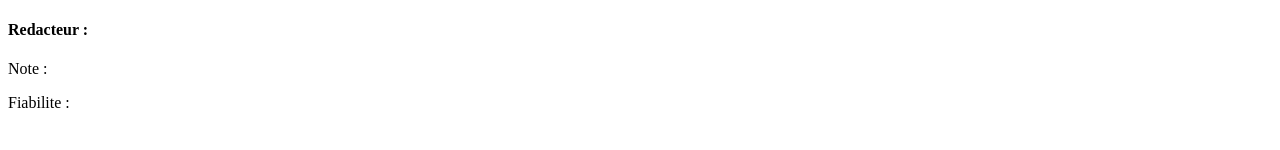
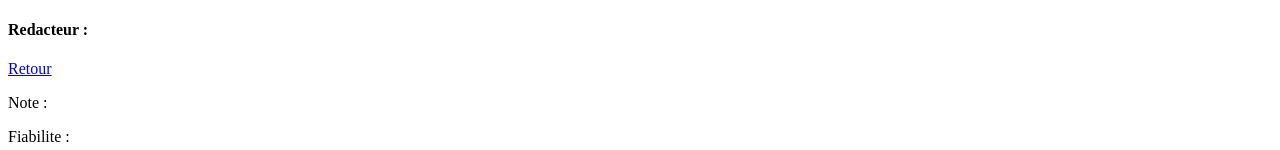
Before and after one commit to LorianSiz/WiGame, an Angular app in the folder frontend/wigame-client/: page /fiche/1 in a window 1280 px wide. Shown: the part 222-372 px from the top of the page. Built offline with nearby package versions, Linux system fonts and the light colour scheme; no server answers.

Commit message:
Add return button create

```diff
--- a/frontend/wigame-client/src/app/create-fiche/create-fiche.component.html
+++ b/frontend/wigame-client/src/app/create-fiche/create-fiche.component.html
@@ -1,6 +1,11 @@
 <div class="headerCreationFiche" xmlns="http://www.w3.org/1999/html">
   <h2>Creation de fiche</h2>
 </div>
+
+<div>
+  <a routerLink="/wiki/{{wikiId}}" routerLinkActive="active">Retour</a>
+</div>
+
 <div class="panel panel-default">
   <form [formGroup]="formCreationFiche" (ngSubmit)="OnSubmit()">
     <div>
--- a/frontend/wigame-client/src/app/fiche/fiche.component.html
+++ b/frontend/wigame-client/src/app/fiche/fiche.component.html
@@ -3,6 +3,10 @@
   <h1 id="titre">{{titre}}</h1>
   <h2 id="categorie"> Categorie : {{categorie}} </h2>
   <h4 id="redacteur">Redacteur : {{redacteur}}</h4>
+</div>
+
+<div>
+  <a routerLink="/wiki/{{wikiId}}" routerLinkActive="active">Retour</a>
 </div>
 
 <div id="bodyFiche">
--- a/frontend/wigame-client/src/app/fiche/fiche.component.ts
+++ b/frontend/wigame-client/src/app/fiche/fiche.component.ts
@@ -16,6 +16,7 @@ export class FicheComponent implements OnInit {
   note: number;
   fiabilite: number;
   idFiche: string;
+  wikiId: string;
 
   constructor(private ficheservice : FicheService,
               private route: ActivatedRoute) {}
@@ -34,6 +35,7 @@ export class FicheComponent implements OnInit {
       this.url = data.url!;
       this.note = data.note!;
       this.fiabilite = data.fiabilite!;
+      this.wikiId = data.wikiId!;
     });
   }
 
```
